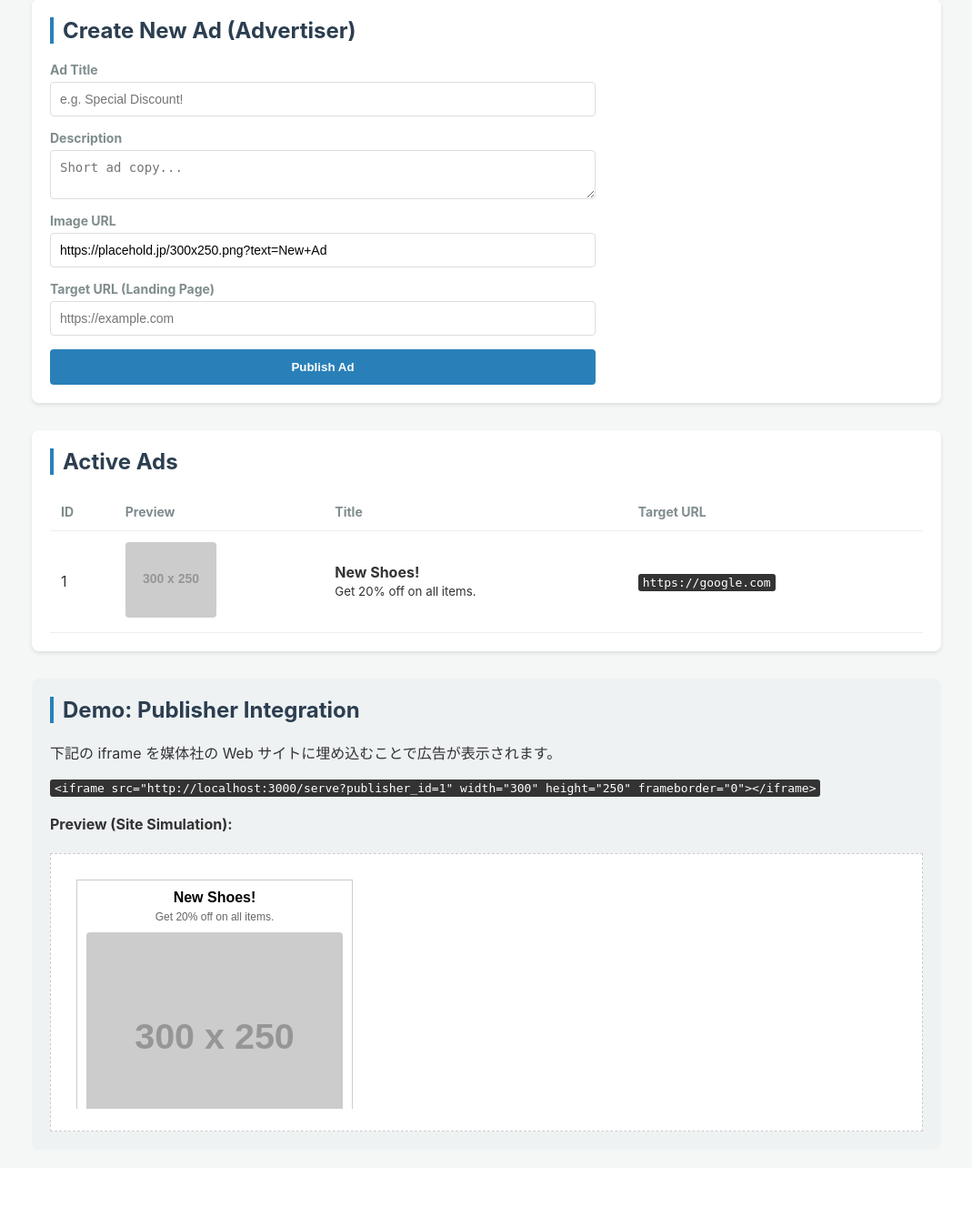
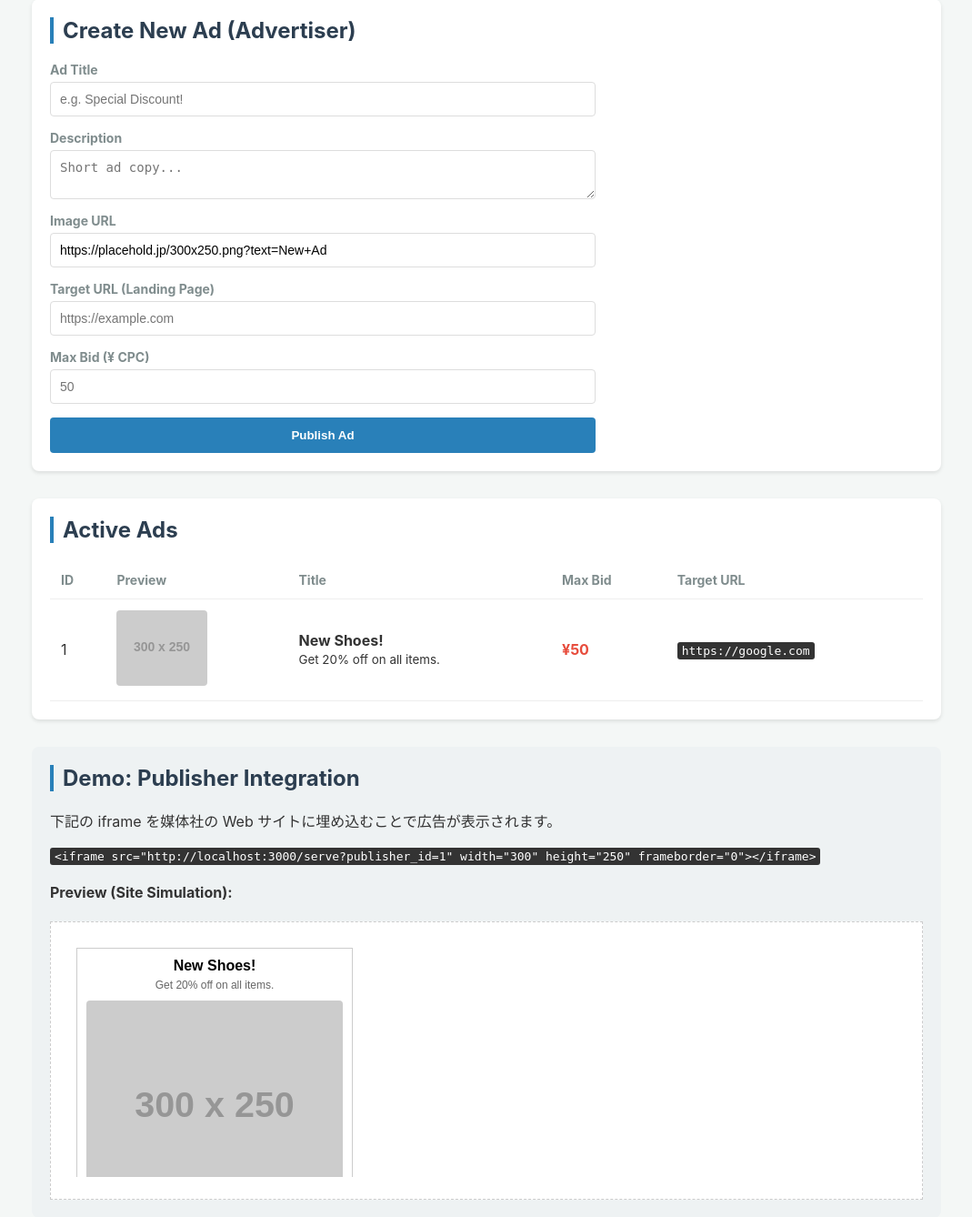
Before and after one commit to yusuke0627/musubi, a Node server app: page / in a window 1280 px wide. Shown: the part 258-1596 px from the top of the page at 91% size, without its empty margins (105-1174 px from the left). Before the commit the page ends 1522 px from the top, so only its background shows below. Run offline with Node 20, Linux system fonts and the light colour scheme; data comes from the database, SQL or seed files in the repository; grey boxes labelled with a size stand in for pictures from a placeholder-image service; some libraries are stand-ins or nearby versions.

Commit message:
feat: implement simplified RTB auction based on max_bid

```diff
--- a/src/db.ts
+++ b/src/db.ts
@@ -32,6 +32,7 @@ db.exec(`
     description TEXT,
     image_url TEXT,
     target_url TEXT NOT NULL,
+    max_bid REAL DEFAULT 10,
     FOREIGN KEY(campaign_id) REFERENCES campaigns(id)
   );
 
@@ -66,7 +67,7 @@ insertPublisher.run(1, 'Sample Publisher Site', 'example.com');
 const insertCampaign = db.prepare('INSERT OR IGNORE INTO campaigns (id, advertiser_id, name, budget) VALUES (?, ?, ?, ?)');
 insertCampaign.run(1, 1, 'Winter Sale 2026', 50000);
 
-const insertAd = db.prepare('INSERT OR IGNORE INTO ads (id, campaign_id, title, description, image_url, target_url) VALUES (?, ?, ?, ?, ?, ?)');
-insertAd.run(1, 1, 'New Shoes!', 'Get 20% off on all items.', 'https://placehold.jp/300x250.png?text=AdNetwork+Sample', 'https://google.com');
+const insertAd = db.prepare('INSERT OR IGNORE INTO ads (id, campaign_id, title, description, image_url, target_url, max_bid) VALUES (?, ?, ?, ?, ?, ?, ?)');
+insertAd.run(1, 1, 'New Shoes!', 'Get 20% off on all items.', 'https://placehold.jp/300x250.png?text=AdNetwork+Sample', 'https://google.com', 50);
 
 export default db;
--- a/src/server.ts
+++ b/src/server.ts
@@ -18,8 +18,8 @@ app.use(express.urlencoded({ extended: true }));
 app.get('/serve', (req, res) => {
   const publisherId = req.query.publisher_id;
 
-  // 本来はターゲティングなどのロジックが入るが、ここではランダムに1件取得
-  const ad = db.prepare('SELECT * FROM ads ORDER BY RANDOM() LIMIT 1').get() as any;
+  // RTB簡易版：最も入札額（max_bid）が高い広告を1件取得する
+  const ad = db.prepare('SELECT * FROM ads ORDER BY max_bid DESC LIMIT 1').get() as any;
 
   if (!ad) {
     return res.status(204).send(); // 広告なし
@@ -85,13 +85,14 @@ app.get('/', (req, res) => {
 
 // 広告の新規入稿
 app.post('/ads', (req, res) => {
-  const { title, description, image_url, target_url } = req.body;
+  const { title, description, image_url, target_url, max_bid } = req.body;
 
   // デモ用に最初のキャンペーン(ID:1)に紐づける
   const campaign_id = 1;
+  const bid = max_bid ? parseFloat(max_bid) : 10;
 
-  db.prepare('INSERT INTO ads (campaign_id, title, description, image_url, target_url) VALUES (?, ?, ?, ?, ?)')
-    .run(campaign_id, title, description, image_url, target_url);
+  db.prepare('INSERT INTO ads (campaign_id, title, description, image_url, target_url, max_bid) VALUES (?, ?, ?, ?, ?, ?)')
+    .run(campaign_id, title, description, image_url, target_url, bid);
 
   res.redirect('/');
 });
--- a/views/dashboard.ejs
+++ b/views/dashboard.ejs
@@ -74,6 +74,10 @@
                     <label>Target URL (Landing Page)</label>
                     <input type="url" name="target_url" placeholder="https://example.com" required>
                 </div>
+                <div class="form-group">
+                    <label>Max Bid (¥ CPC)</label>
+                    <input type="number" name="max_bid" placeholder="50" min="1" required>
+                </div>
                 <button type="submit">Publish Ad</button>
             </form>
         </section>
@@ -86,6 +90,7 @@
                         <th>ID</th>
                         <th>Preview</th>
                         <th>Title</th>
+                        <th>Max Bid</th>
                         <th>Target URL</th>
                     </tr>
                 </thead>
@@ -95,6 +100,7 @@
                         <td><%= ad.id %></td>
                         <td><img src="<%= ad.image_url %>" class="preview-img"></td>
                         <td><strong><%= ad.title %></strong><br><small><%= ad.description %></small></td>
+                        <td><strong style="color:#e74c3c;">¥<%= ad.max_bid %></strong></td>
                         <td><code><%= ad.target_url %></code></td>
                     </tr>
                     <% }) %>
```
